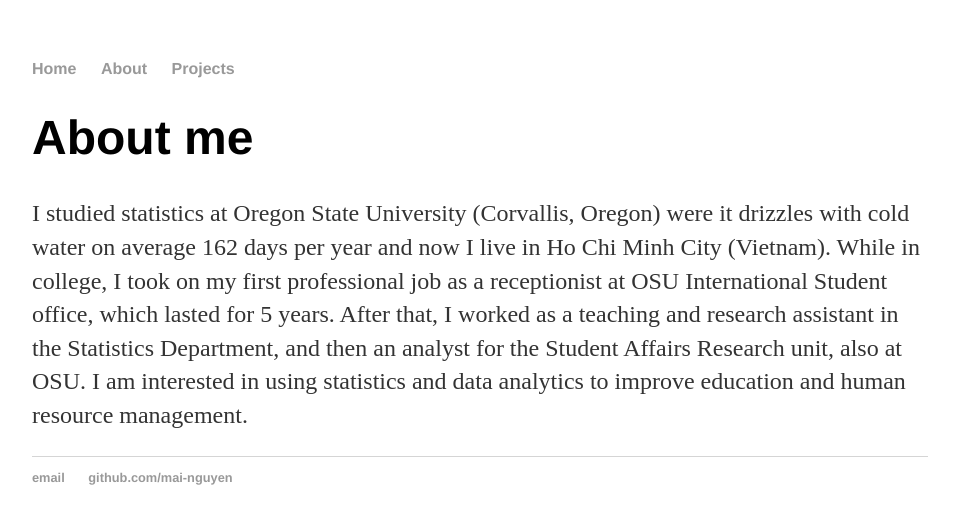
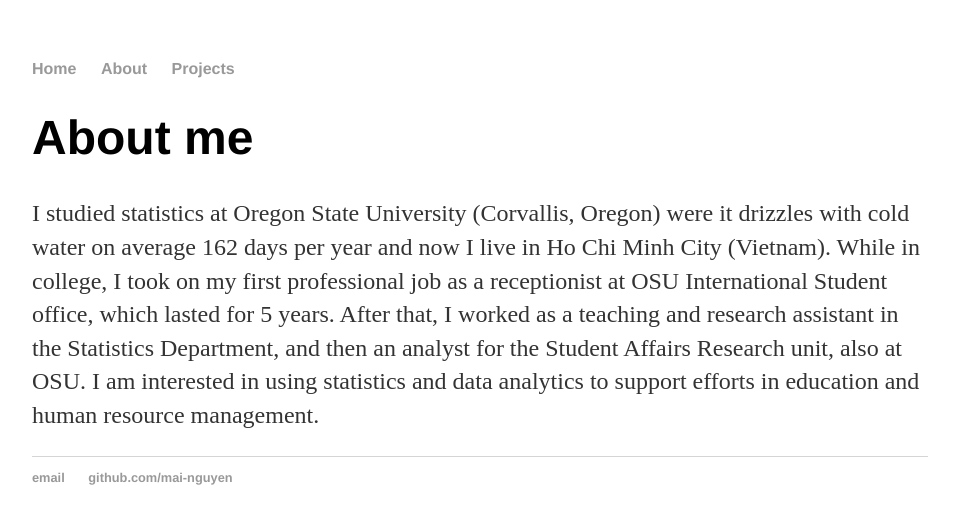
Before and after one commit to mai-nguyen/mai-nguyen.github.io, a Jekyll site: the page built from about/index.html, in a window 1280 px wide. Shown: the top 524 px of the page, without its empty margins (160-1119 px from the left). Built offline with Jekyll 4.4.1, drawn with Linux system fonts in a browser that asks for light colours.

Commit message:
Update index.html

```diff
--- a/about/index.html
+++ b/about/index.html
@@ -6,6 +6,6 @@
 <div class="blurb">
 	<h1>About me</h1>
 
-  <p>I studied statistics at Oregon State University (Corvallis, Oregon) were it drizzles with cold water on average 162 days per year and now I live in Ho Chi Minh City (Vietnam). While in college, I took on my first professional job as a receptionist at OSU International Student office, which lasted for 5 years. After that, I worked as a teaching and research assistant in the Statistics Department, and then an analyst for the Student Affairs Research unit, also at OSU. I am interested in using statistics and data analytics to improve education and human resource management.</p>
+  <p>I studied statistics at Oregon State University (Corvallis, Oregon) were it drizzles with cold water on average 162 days per year and now I live in Ho Chi Minh City (Vietnam). While in college, I took on my first professional job as a receptionist at OSU International Student office, which lasted for 5 years. After that, I worked as a teaching and research assistant in the Statistics Department, and then an analyst for the Student Affairs Research unit, also at OSU. I am interested in using statistics and data analytics to support efforts in education and human resource management.</p>
 
 </div><!-- /.blurb -->
```
